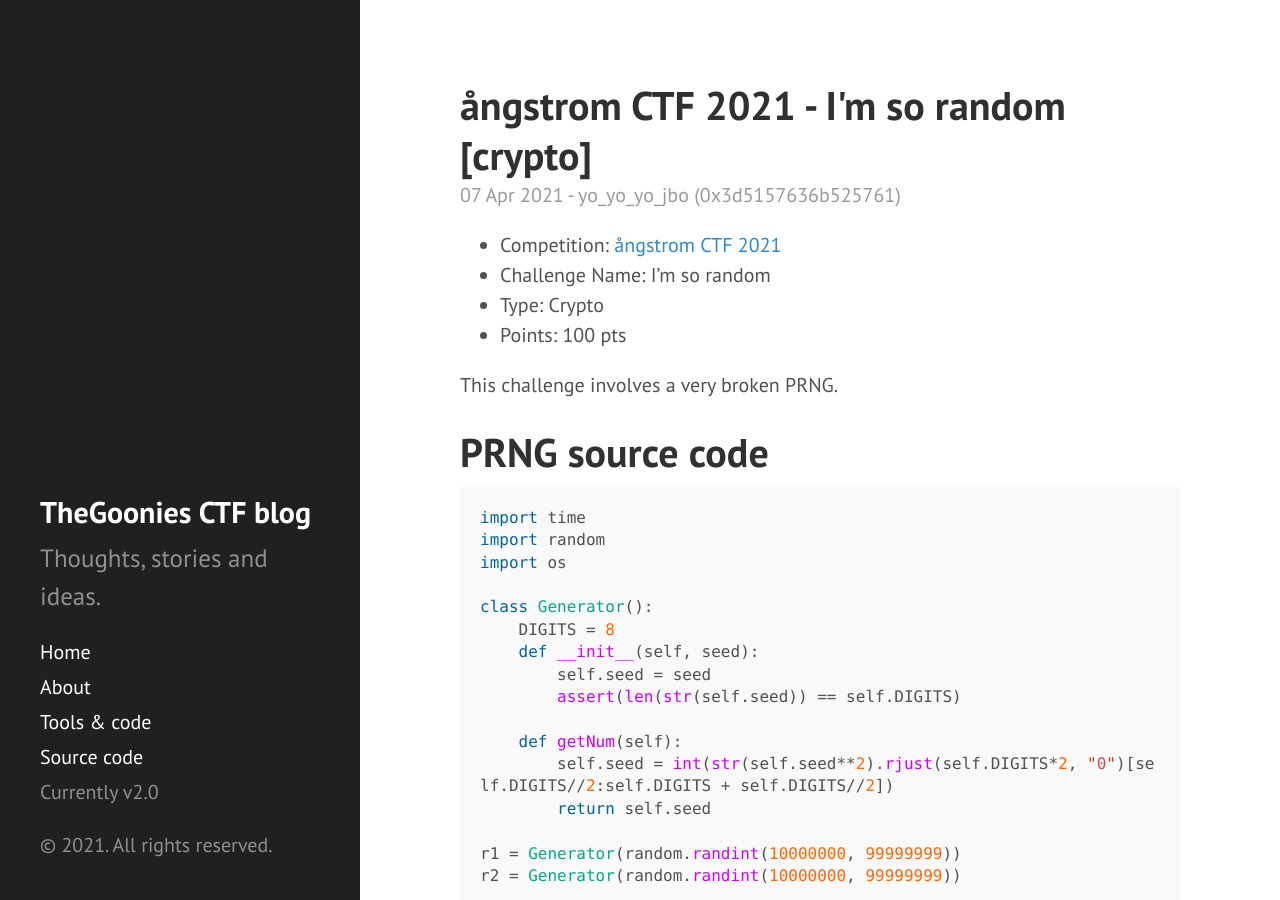
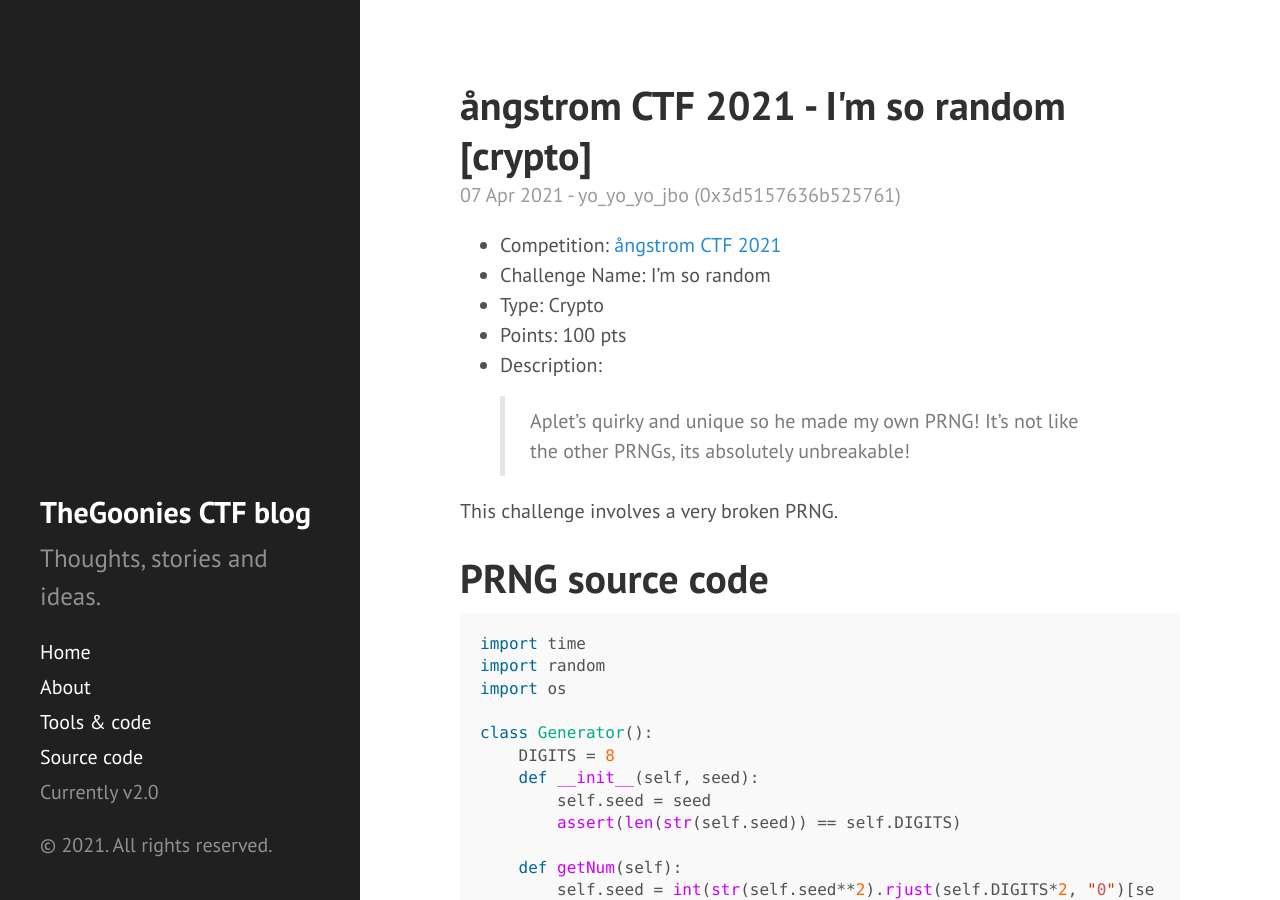
Before and after one commit to thegoonies/thegoonies.github.io, a Jekyll site: the page built from _posts/2021-04-07-angstromctf-2021-im_so_random.md, in a window 1280 px wide and 900 px high. Built offline with Jekyll 4.4.1, drawn with Linux system fonts in a browser that asks for light colours; nearby versions of some CDN libraries.

Commit message:
Update 2021-04-07-angstromctf-2021-im_so_random.md

```diff
--- a/_posts/2021-04-07-angstromctf-2021-im_so_random.md
+++ b/_posts/2021-04-07-angstromctf-2021-im_so_random.md
@@ -9,6 +9,8 @@
  * Challenge Name: I'm so random
  * Type: Crypto
  * Points: 100 pts
+ * Description:
+ > Aplet's quirky and unique so he made my own PRNG! It's not like the other PRNGs, its absolutely unbreakable!
 
 This challenge involves a very broken PRNG.
 
```
